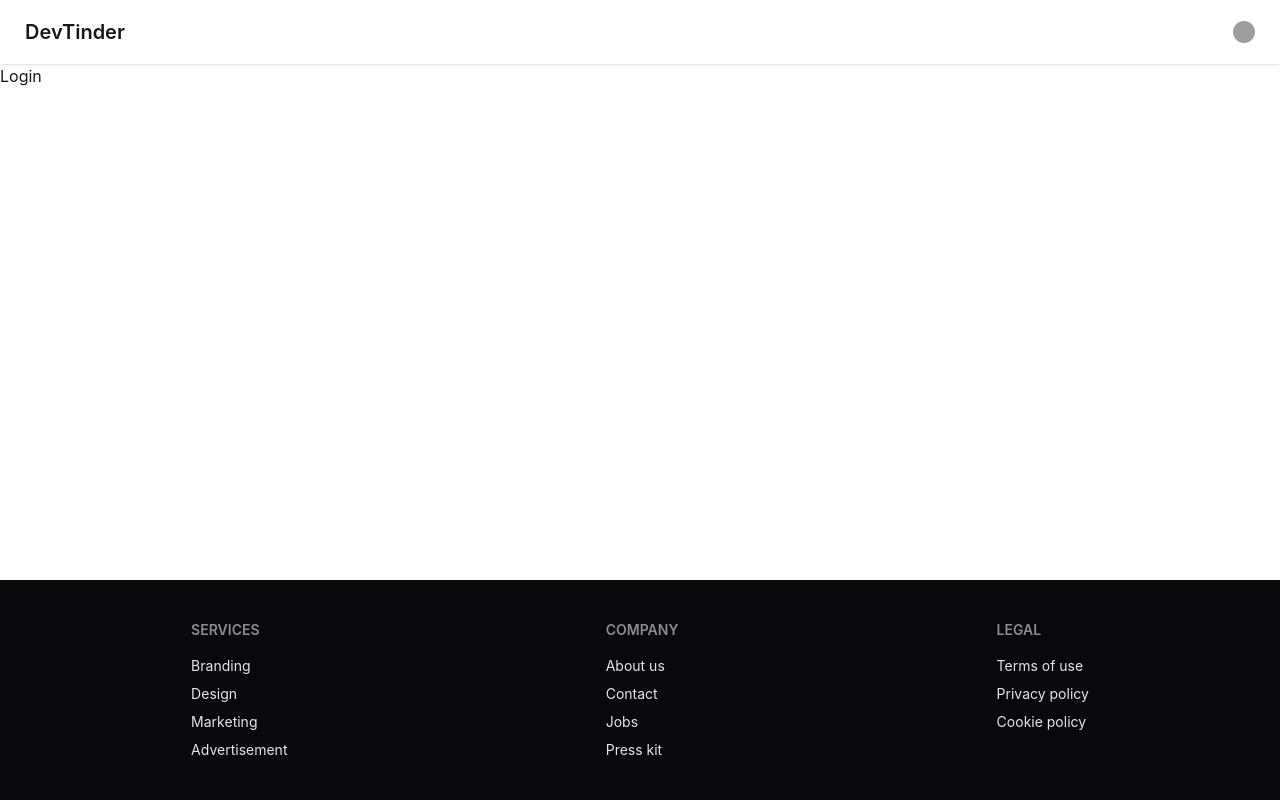
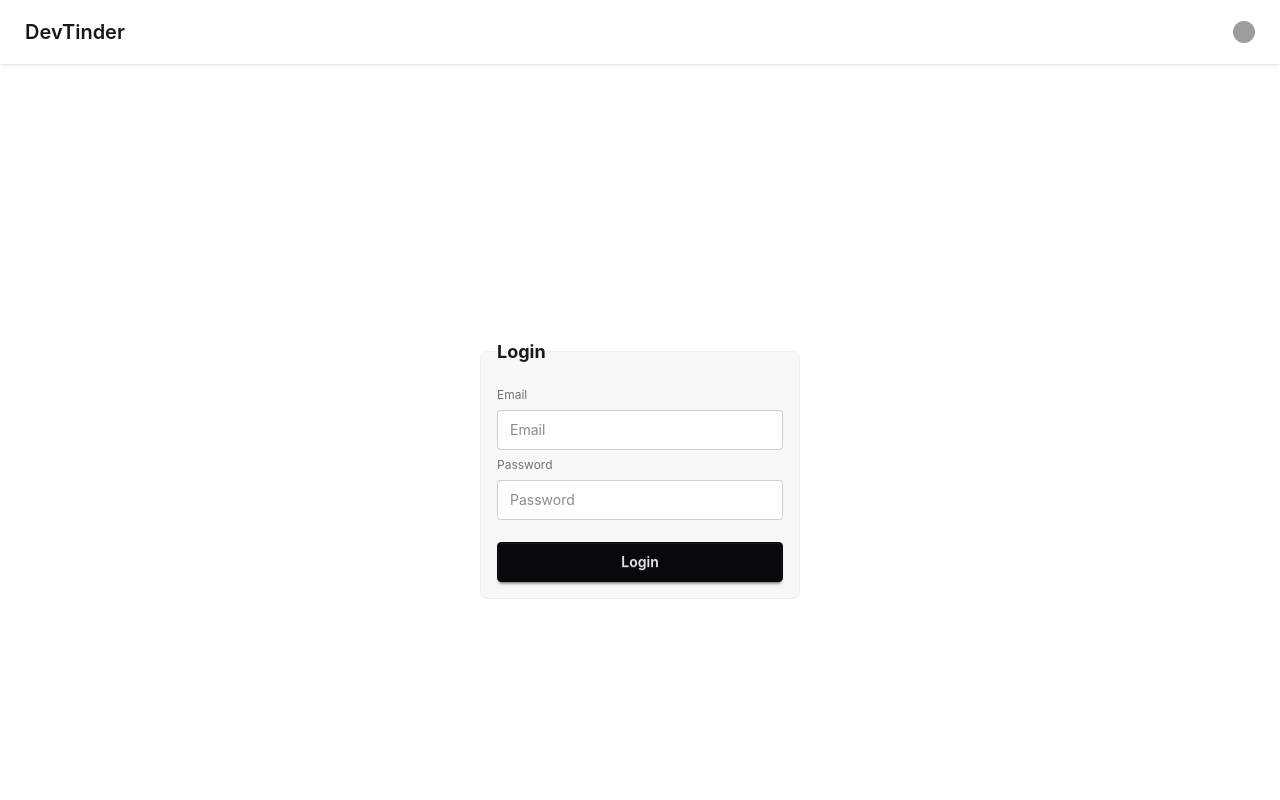
Before and after one commit to shlokrastogi/DevTinder-Frontend, a React (Vite) app: page /login in a window 1280 px wide. Shown: the top 800 px of the page. Built offline with nearby package versions, Linux system fonts and the light colour scheme; grey boxes are pictures that could not be loaded.

Commit message:
add redux-toolkit and react-redux and create the appStore and userSlice

```diff
--- a/package.json
+++ b/package.json
@@ -10,9 +10,12 @@
     "preview": "vite preview"
   },
   "dependencies": {
+    "@reduxjs/toolkit": "^2.11.2",
     "@tailwindcss/vite": "^4.2.2",
+    "axios": "^1.15.2",
     "react": "^19.2.4",
     "react-dom": "^19.2.4",
+    "react-redux": "^9.2.0",
     "react-router-dom": "^7.14.1",
     "tailwindcss": "^4.2.2"
   },
--- a/src/App.jsx
+++ b/src/App.jsx
@@ -4,9 +4,12 @@
 import Body from "./components/Body";
 import Login from "./components/Login";
 import Profile from "./components/Profile";
+import { Provider } from "react-redux";
+import appStore from "./utils/appStore";
 
 function App() {
   return (
+    <Provider store={appStore}>
       <BrowserRouter basename="/">
         <Routes>
           <Route path="/" element={<Body />}>
@@ -15,6 +18,7 @@
           </Route>
         </Routes>
       </BrowserRouter>
+    </Provider>
   );
 }
 
--- a/src/components/Login.jsx
+++ b/src/components/Login.jsx
@@ -1,7 +1,58 @@
-import React from "react";
+import React, { useState } from "react";
+import axios from "axios";
 
 const Login = () => {
-  return <div>Login</div>;
+  const [emailId, setEmailId] = useState("");
+  const [password, setPassword] = useState("");
+
+  const handleLogin = async () => {
+    try {
+      const res = await axios.post(
+        "http://localhost:3000/login",
+        {
+          email: emailId,
+          password,
+        },
+        {
+          withCredentials: true, // 🔥 REQUIRED
+        },
+      );
+    } catch (err) {
+      console.error("Login failed:", err);
+    }
+  };
+
+  return (
+    <div className="flex items-center justify-center h-screen">
+      <fieldset className="fieldset bg-base-200 border-base-300 rounded-box w-xs border p-4">
+        <legend className="fieldset-legend font-bold text-lg">Login</legend>
+
+        <label className="label">Email</label>
+
+        <input
+          type="email"
+          className="input"
+          placeholder="Email"
+          value={emailId}
+          onChange={(e) => setEmailId(e.target.value)}
+        />
+
+        <label className="label">Password</label>
+
+        <input
+          type="password"
+          className="input"
+          placeholder="Password"
+          value={password}
+          onChange={(e) => setPassword(e.target.value)}
+        />
+
+        <button className="btn btn-neutral mt-4" onClick={handleLogin}>
+          Login
+        </button>
+      </fieldset>
+    </div>
+  );
 };
 
 export default Login;
--- /dev/null
+++ b/src/utils/appStore.js
@@ -0,0 +1,10 @@
+import { configureStore } from "@reduxjs/toolkit";
+import userReducer from "./userSlice";
+
+const appStore = configureStore({
+  reducer: {
+    user: userReducer,
+  },
+});
+
+export default appStore;
--- /dev/null
+++ b/src/utils/userSlice.js
@@ -0,0 +1,17 @@
+import { createSlice } from "@reduxjs/toolkit";
+
+const userSlice = createSlice({
+  name: "user",
+  initialState: null,
+  reducers: {
+    addUser: (state, action) => {
+      return action.payload;
+    },
+    removeUser: (state, action) => {
+      return null;
+    },
+  },
+});
+
+export const { addUser, removeUser } = userSlice.actions;
+export default userSlice.reducer;
```
Also changed, not shown: 1 other file (tests, documents, lock files or other folders). Lines whose indentation alone changed are shown as unchanged.
